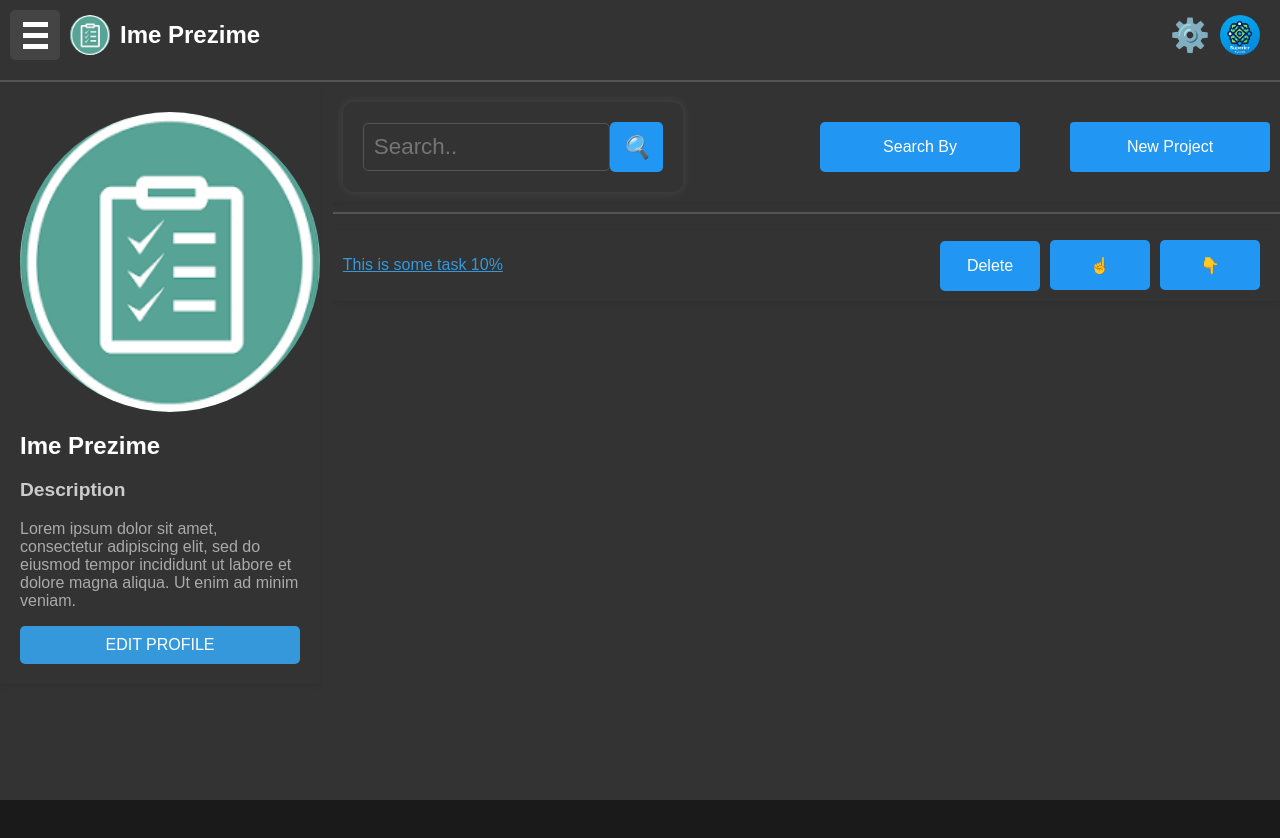
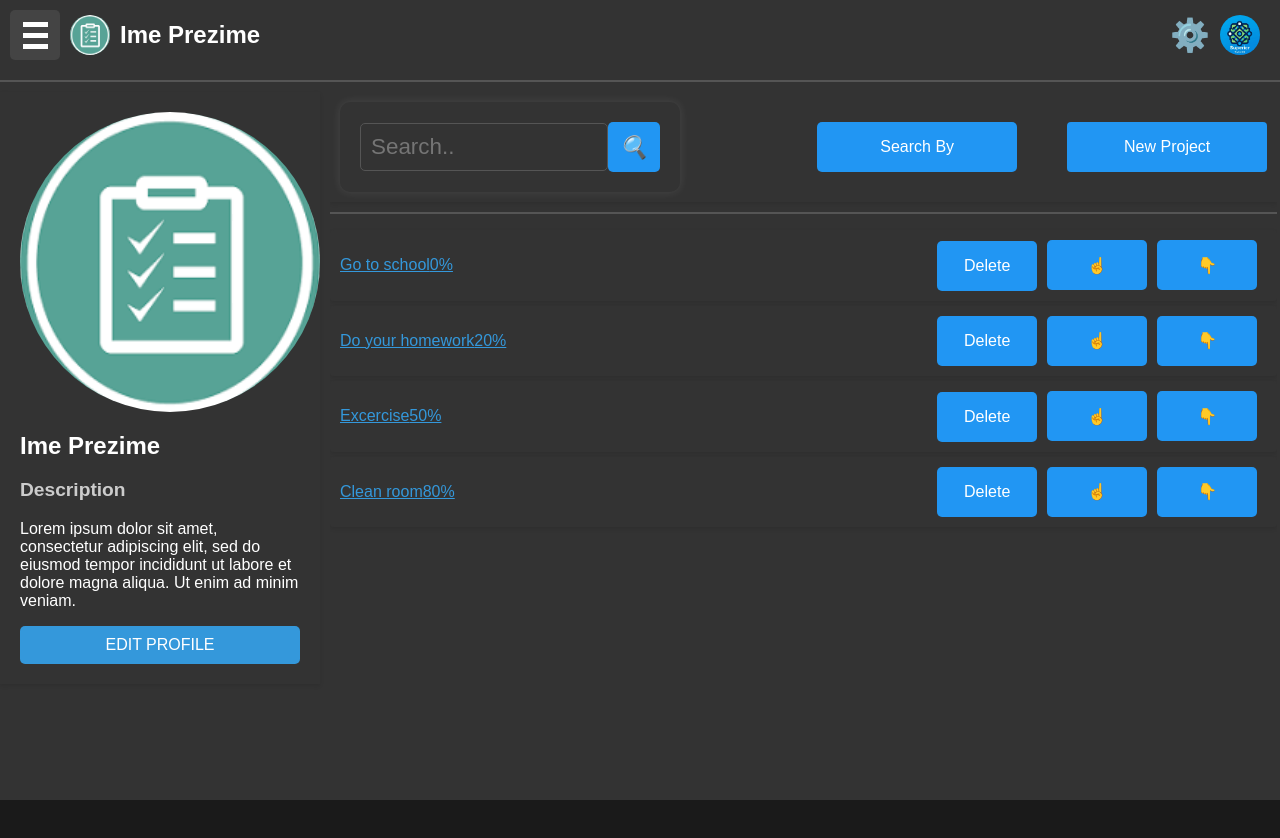
Before and after one commit to simecki123/Superior_Tasker, a React (Vite) app: page /mainpage in a window 1280 px wide. Shown: the top 838 px of the page. After the commit the page ends 800 px from the top, so only its background shows below. Built offline with nearby package versions, Linux system fonts and the light colour scheme.

Commit message:
Fixing small changes in view of the app. Creating basic functionality for main part of the page. Handling project data in the list. Search move up and move down and delete.

```diff
--- a/src/Edit_profile_components/EditProfile-dark.css
+++ b/src/Edit_profile_components/EditProfile-dark.css
@@ -32,6 +32,8 @@
 }
 
 .user-input {
+    color: fff;
+    background-color: #333;
     width: 200px; /* Adjust width as needed */
     padding: 10px;
     margin-bottom: 10px;
@@ -57,3 +59,15 @@
 
     background-color: #2980b9; /* Darker blue color on hover */
 }
+
+.description {
+    color: fff;
+    background-color: #333;
+    height: 100px;
+    width: 200px; /* Adjust width as needed */
+    padding: 10px;
+    margin-bottom: 10px;
+    border: 1px solid #ccc;
+    border-radius: 5px;
+    resize: none;
+}
--- a/src/Edit_profile_components/EditProfileScreen.jsx
+++ b/src/Edit_profile_components/EditProfileScreen.jsx
@@ -16,6 +16,9 @@ function EditProfileScreen() {
                 <h2 className='title'>Surname:</h2>
                 <input className="user-input" placeholder="Enter your surname..." />
 
+                <h2 className='title'>Description:</h2>
+                <textarea className='description' placeholder='Enter description' ></textarea>
+
 
             </div>
             <Link to={"/mainpage"}>
--- a/src/main_page_components/List-Of-Projects-components/List-Of-Projects_component.jsx
+++ b/src/main_page_components/List-Of-Projects-components/List-Of-Projects_component.jsx
@@ -1,14 +1,82 @@
 import { Link } from 'react-router-dom';
+import { useState } from 'react'; // Import useState hook
 import './List-Of-Projects-dark.css';
 
 function ListOfProjectsScreen() {
+
+  // List of project that this user has
+  const [projectlist, setProjectList] = useState([
+    {"id": "1","userId": "1", "title": "Go to school", "description": "Go to school dude!", "date": "01-04-2024", "completion": "0%"},
+    {"id": "2","userId": "1", "title": "Do your homework", "description": "Homework nooo!", "date": "04-04-2024", "completion": "20%"},
+    {"id": "3","userId": "1", "title": "Excercise", "description": "Gym yea buddy", "date": "02-04-2024", "completion": "50%"},
+    {"id": "4","userId": "1", "title": "Clean room", "description": "Clean your room dude", "date": "03-04-2024", "completion": "80%"}
+  ]);
+
+  // For setting search term.
+  const [searchTerm, setSearchTerm] = useState('');
+
+  // Function for delete button to delete one project.
+  const deleteProject = (projectId) => {
+    setProjectList(prevList => prevList.filter(project => project.id !== projectId));
+  };
+
+  // Function for moving project up on the list.
+  const moveProjectUp = (projectId) => {
+    const index = projectlist.findIndex(project => project.id === projectId);
+    if (index > 0) {
+      const newList = [...projectlist];
+      const temp = newList[index];
+      newList[index] = newList[index - 1];
+      newList[index - 1] = temp;
+      setProjectList(newList);
+    }
+  };
+
+  // Function for moving project down on the list.
+  const moveProjectDown = (projectId) => {
+    const index = projectlist.findIndex(project => project.id === projectId);
+    if (index < projectlist.length - 1) {
+      const newList = [...projectlist];
+      const temp = newList[index];
+      newList[index] = newList[index + 1];
+      newList[index + 1] = temp;
+      setProjectList(newList);
+    }
+  };
+
+  // Function for button to sort projects Alphabetically.
+  const sortAlphabetically = () => {
+    const sortedList = [...projectlist].sort((a, b) => a.title.localeCompare(b.title));
+    setProjectList(sortedList);
+  };
+
+  // Function for button to sort projects by date.
+  const sortByDate = () => {
+    const sortedList = [...projectlist].sort((a, b) => new Date(a.date) - new Date(b.date));
+    setProjectList(sortedList);
+  };
+
+  // Function for button to sort projects by completion.
+  const sortByCompletion = () => {
+    const sortedList = [...projectlist].sort((a, b) => parseFloat(b.completion) - parseFloat(a.completion));
+    setProjectList(sortedList);
+  };
+
+  // Function for handling searchbar and search button.
+  const handleSearch = (e) => {
+    e.preventDefault();
+    const searchTermLowerCase = searchTerm.toLowerCase();
+    const updatedList = projectlist.filter(project => project.title.toLowerCase().includes(searchTermLowerCase));
+    setProjectList(updatedList.concat(projectlist.filter(project => !project.title.toLowerCase().includes(searchTermLowerCase))));
+  };
+
   return (
     <>
       <div className='project-part'>
         <div className="topnav">
           <div className="search-container">
-          <form className='searchForm'>
-            <input className='search-bar' type="text" placeholder="Search.." name="search" />
+            <form className='searchForm' onSubmit={handleSearch}>
+              <input className='search-bar' type="text" placeholder="Search.." name="search" value={searchTerm} onChange={(e) => setSearchTerm(e.target.value)} />
               <button className='submit-button' type="submit">
                 <i className="fa fa-search">🔍</i>
               </button>
@@ -20,11 +88,11 @@ function ListOfProjectsScreen() {
               Search By <i className="fa fa-caret-down"></i>
             </button>
             <div className="dropdown-content">
-            <span >
+              <span onClick={sortAlphabetically}>
                 Alphabetical
               </span>
-            <span >Date</span>
-            <span >
+              <span onClick={sortByDate}>Date</span>
+              <span onClick={sortByCompletion}>
                 Completion
               </span>
             </div>
@@ -38,17 +106,20 @@ function ListOfProjectsScreen() {
 
         <div>
           <ol>
-          <li>
+            {projectlist.map(project => (
+              <li key={project.id}>
                 <Link to={"/projectdetails"}>
-              <span className="text">This is some task 10%</span>
+                  <span className="text">{project.title}</span>
+                  <span className='completion'>{project.completion}</span>
+
                 </Link>
                 <div>
-                    <button className="delete-button">Delete</button>
-
-                    <button className="move-button">☝</button>
-                    <button className="move-button">👇</button>
+                  <button className="delete-button" onClick={() => deleteProject(project.id)}>Delete</button>
+                  <button className="move-button" onClick={() => moveProjectUp(project.id)}>☝</button>
+                  <button className="move-button" onClick={() => moveProjectDown(project.id)}>👇</button>
                 </div>
               </li>
+            ))}
           </ol>
         </div>
       </div>
--- a/src/main_page_components/Main-Page-component.jsx
+++ b/src/main_page_components/Main-Page-component.jsx
@@ -14,7 +14,7 @@ function MainPageScreen() {
           <div className='profile-part'>
               <ProfileScreen></ProfileScreen>
           </div>
-          <div>
+          <div className='listOfProjects'>
               <ListOfProjectsScreen></ListOfProjectsScreen>
           </div>
         </div>
--- a/src/main_page_components/Main-Page-dark.css
+++ b/src/main_page_components/Main-Page-dark.css
@@ -20,9 +20,10 @@
 
 
   /* Adjustments for ListOfProjectsScreen component */
-  .project-part {
+  .listOfProjects {
+    height: 100%;
     width: 74%; /* Set fixed width for the List of Projects component */
-  position: absolute; /* Make it fixed */
+  position:relative; /* Make it fixed */
   top: -60; /* Adjust as needed */
   right: 0; /* Align to the right */
   height: 100%; /* Take full height of the viewport */
--- a/src/main_page_components/Main-page-light.css
+++ b/src/main_page_components/Main-page-light.css
@@ -22,8 +22,9 @@
   }
 
   /* Adjustments for ListOfProjectsScreen component */
-  .project-part {
-    width: 74%; /* Set fixed width for the List of Projects component */
+  .listOfProjects {
+    height: 100%;
+  width: 74%; /* Set fixed width for the List of Projects component */
   position: absolute; /* Make it fixed */
   top: -60; /* Adjust as needed */
   right: 0; /* Align to the right */
--- a/src/main_page_components/Profile_components/Profile-component-dark.css
+++ b/src/main_page_components/Profile_components/Profile-component-dark.css
@@ -24,7 +24,7 @@
 }
 
 p {
-    color: #aaa; /* Even lighter text color */
+    color: #fff; /* Even lighter text color */
 }
 
 button {
--- a/src/main_page_components/Profile_components/Profile-component.jsx
+++ b/src/main_page_components/Profile_components/Profile-component.jsx
@@ -11,7 +11,8 @@ function ProfileScreen(){
                 <h3 className='profile-description'>Description</h3>
                 <p>Lorem ipsum dolor sit amet, consectetur adipiscing elit,
                     sed do eiusmod tempor incididunt ut labore et dolore magna aliqua.
-                    Ut enim ad minim veniam.</p>
+                    Ut enim ad minim veniam.
+                    </p>
                 <Link to={"/editprofile"}>
                     <button>EDIT PROFILE</button>
                 </Link>
--- a/src/main_page_components/ToolBar_components/ToolBar-dark.css
+++ b/src/main_page_components/ToolBar_components/ToolBar-dark.css
@@ -28,7 +28,7 @@
   }
 
   .dropdown-content span {
-    width: 100px;
+    width: 100px !important;
     height: 200px;
     display: block;
     padding: 8px;
@@ -37,8 +37,10 @@
     cursor: pointer;
   }
 
+
   span:hover{
     background-color: #626262;
+
   }
 
 .hamburger-btn {
```
Also changed, not shown: src/Edit_profile_components/EditProfile-light.css (+12 -0 lines). Lines whose indentation alone changed are shown as unchanged.
